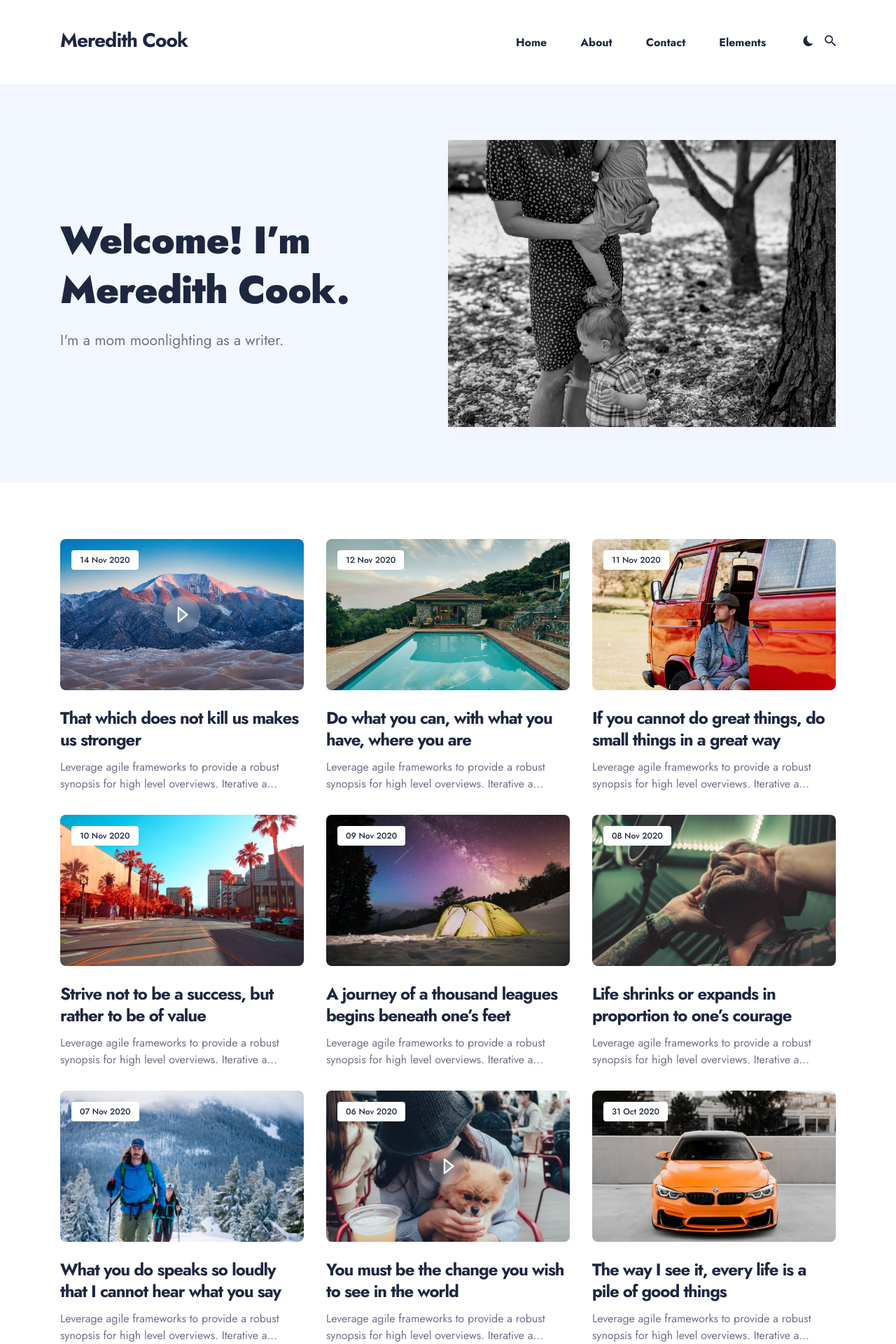
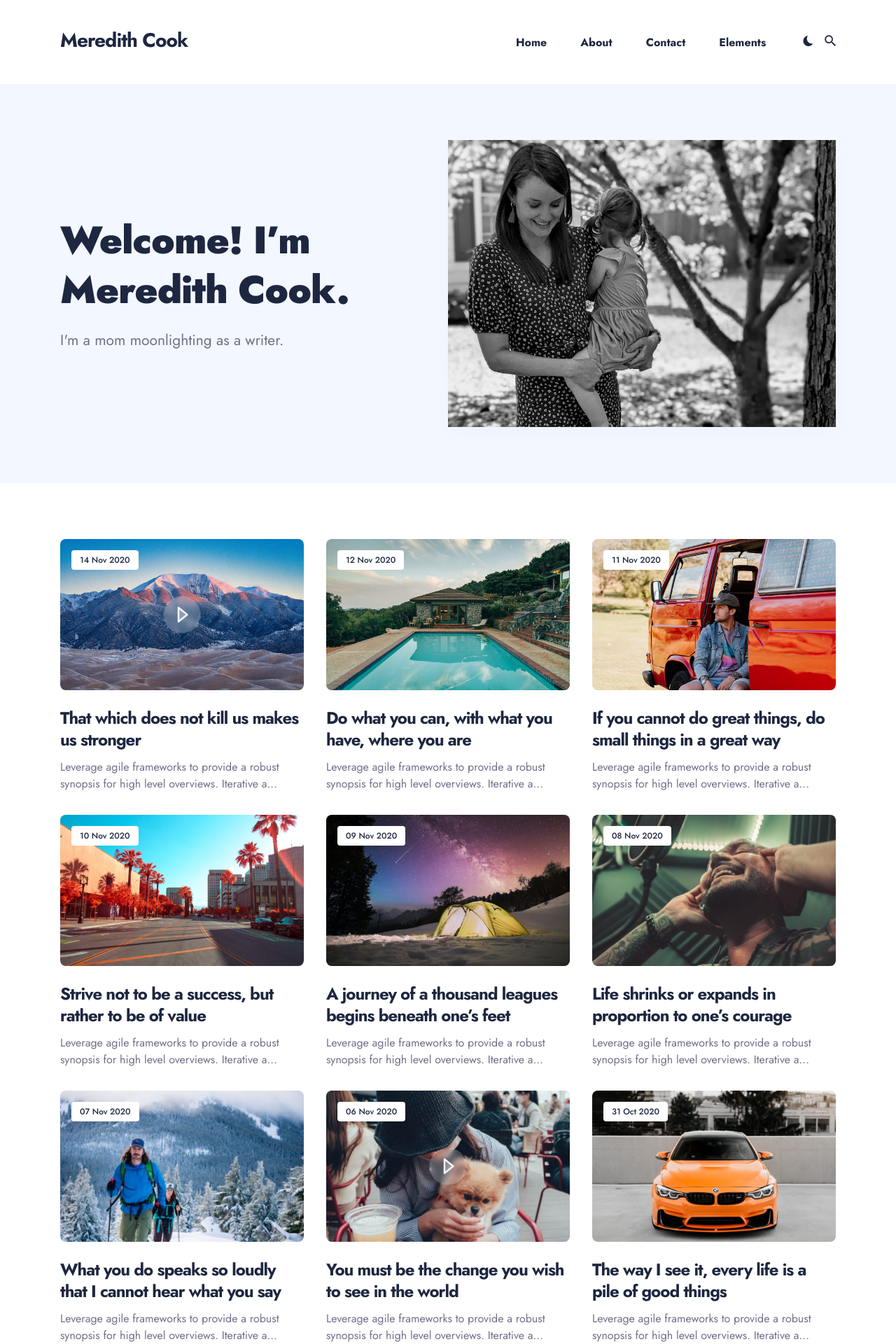
Before and after one commit to iogbole/mencatheme, a Jekyll site: the page built from index.html, in a window 1280 px wide. Shown: the top 1920 px of the page at 70% size. Built offline with Jekyll 4.4.1, drawn with Linux system fonts in a browser that asks for light colours; nearby versions of some CDN libraries; the list of posts is cut into pages by our own code.

Commit message:
update hero image

```diff
--- a/_config.yml
+++ b/_config.yml
@@ -30,7 +30,7 @@ social:
 hero:
   hero__title: Welcome! I’m Meredith Cook.
   hero__description: I'm a mom moonlighting as a writer.
-  hero__image: 'images/easterbw.jpg'
+  hero__image: 'images/easterbwlandscape.jpg'
 
 
 #-------------------------------
```
Also changed, not shown: images/easterbwlandscape.jpg (added).
